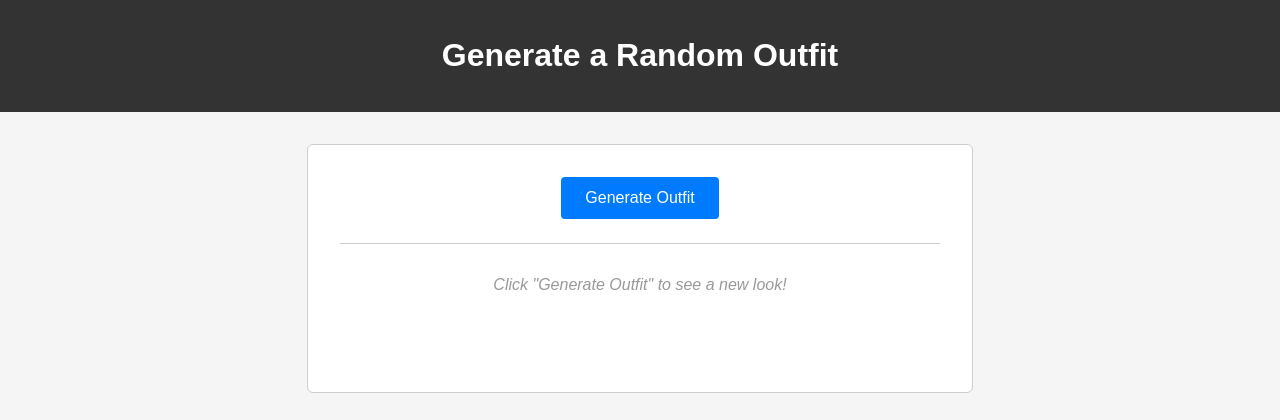
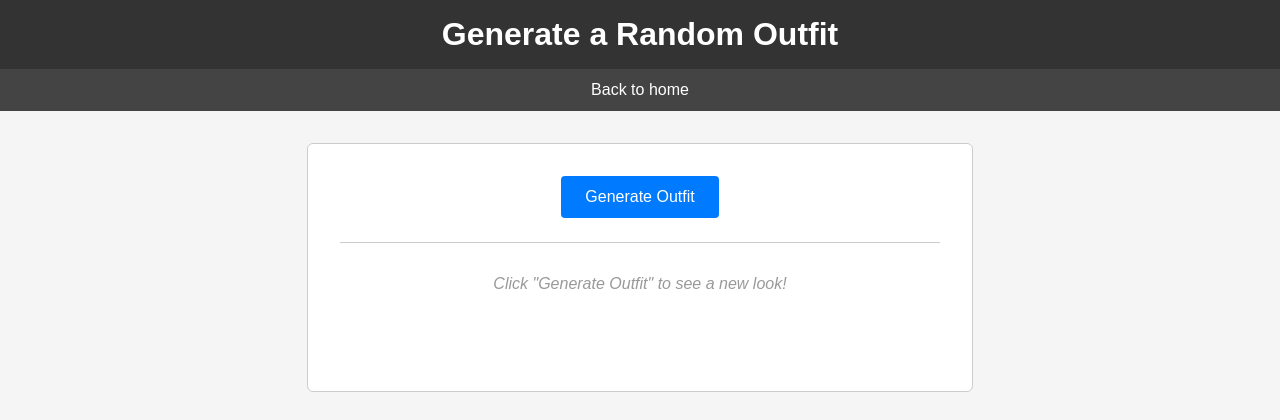
Before and after one commit to PDC8/FITS, a Flask app: page /random-outfit in a window 1280 px wide. Shown: the top 420 px of the page. Run offline with Flask 3, Linux system fonts and the light colour scheme; some libraries are stand-ins or nearby versions.

Commit message:
Back home button for randon outfit generate page

```diff
--- a/static/random-outfit.css
+++ b/static/random-outfit.css
@@ -10,7 +10,35 @@ body {
     color: #fff;
     padding: 1rem;
     text-align: center;
+  }
+
+  h1 {
+    margin: 0;
+  }
+
+  .main-nav ul {
+    list-style: none;
+    display: flex;
+    justify-content: center;
+    background-color: #444;
+    padding: 0;
+    margin: 0;
     margin-bottom: 2rem;
+  }
+
+  .main-nav li {
+    margin: 0;
+  }
+
+  .main-nav a {
+    display: block;
+    padding: 0.75rem 1rem;
+    color: #fff;
+    text-decoration: none;
+  }
+
+  .main-nav a:hover {
+    background-color: #666;
   }
 
   .outfit-generator {
--- a/templates/random-outfit.html
+++ b/templates/random-outfit.html
@@ -10,6 +10,13 @@
   <header>
     <h1>Generate a Random Outfit</h1>
   </header>
+
+  <nav class="main-nav">
+    <ul>
+      <!-- Back button to return to home -->
+      <li><a href="/index">Back to home</a></li>
+    </ul>
+  </nav>
 
   <main class="outfit-generator">
     <button class="generate-btn" type="button">
```
